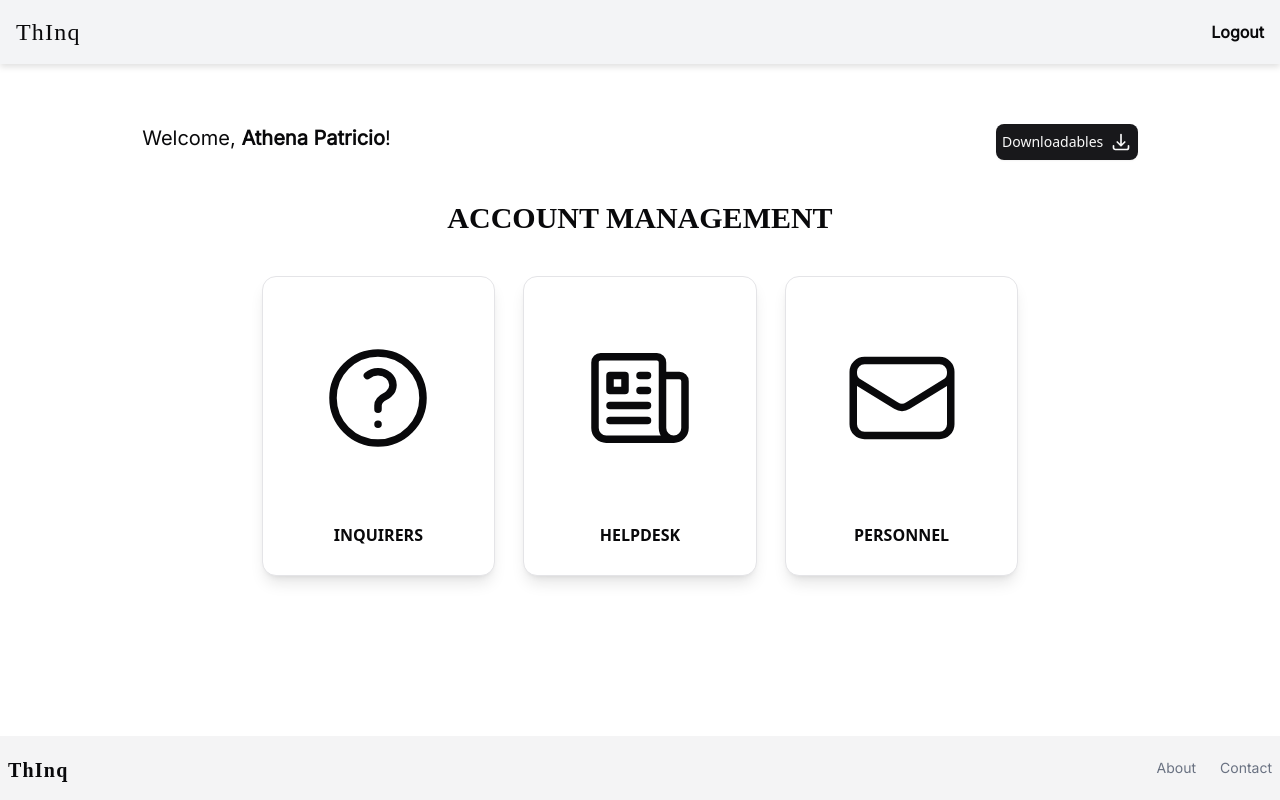
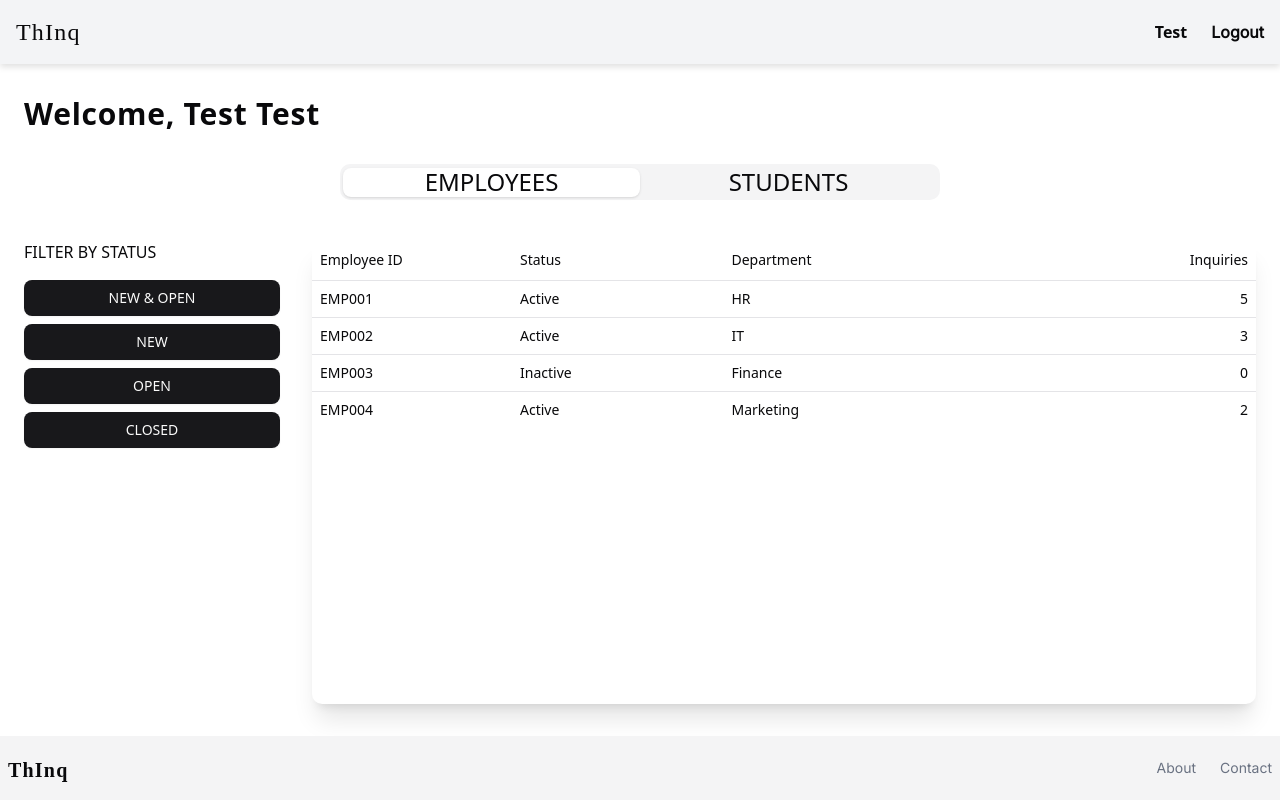
Before and after one commit to arlandev/thinq-revamp, a React (Vite) app: page / in a window 1280 px wide. Built offline with nearby package versions, Linux system fonts and the light colour scheme; a web font is replaced by a local one.

Commit message:
add: Added layout and welcome components

```diff
--- a/src/App.jsx
+++ b/src/App.jsx
@@ -5,6 +5,7 @@ import Login from "./pages/Login";
 import InquirerHome from "./pages/InquirerHome";
 import AdminHome from "./pages/AdminHome";
 import HelpdeskPage from "./pages/HelpdeskPage";
+import PersonnelHomePage from "./pages/PersonnelHomePage";
 
 // components
 import Navbar from "/src/components/common/Navbar";
@@ -15,8 +16,9 @@ const App = () => {
     <>
       {/* <Login></Login> */}
       {/* <InquirerHome></InquirerHome> */}
-      <AdminHome></AdminHome>
-      {/* <HelpdeskPage /> */}
+      {/* <AdminHome></AdminHome> */}
+      <HelpdeskPage />
+      {/* <PersonnelHomePage /> */}
     </>
   );
 };
--- /dev/null
+++ b/src/components/common/PageLayout.jsx
@@ -0,0 +1,16 @@
+import React from "react";
+import Footer from "/src/components/common/Footer";
+
+function PageLayout({ children, navbar }) {
+  return (
+    <div className="flex flex-col min-h-screen">
+      {navbar}
+      <main className="flex-grow container mx-auto px-6 py-8 flex flex-col">
+        {children}
+      </main>
+      <Footer />
+    </div>
+  );
+}
+
+export default PageLayout;
--- /dev/null
+++ b/src/components/common/WelcomeText.jsx
@@ -0,0 +1,9 @@
+function WelcomeText(props) {
+  return (
+    <h2 className="text-3xl font-bold tracking-wide">
+      Welcome, {props.firstName} {props.lastName}
+    </h2>
+  );
+}
+
+export default WelcomeText;
--- a/src/pages/AdminHome.jsx
+++ b/src/pages/AdminHome.jsx
@@ -1,22 +1,20 @@
 import Navbar from "@/components/common/Navbar";
 import Footer from "@/components/common/Footer";
 import { Button } from "@/components/ui/button";
+import WelcomeText from "@/components/common/WelcomeText";
+import PageLayout from "@/components/common/PageLayout";
 
 // shadcn
 import { Card, CardContent, CardTitle } from "@/components/ui/card";
 
 const AdminHome = () => {
   return (
-    <div className="flex flex-col min-h-screen">
-      <Navbar />
-      <main className="flex-grow">
-        <div className="grid grid-cols-9 mt-15">
-          <h1 className="font-sub text-xl col-span-2 col-start-2">
-            Welcome, <span className="font-extrabold">Athena Patricio</span>!
-          </h1>
-          <Button className="col-span-1 col-end-9 content-center">
+    <PageLayout navbar={<Navbar />}>
+      {/* Welcome section with aligned button */}
+      <div className="flex justify-between items-start mb-8">
+        <WelcomeText firstName="Athena" lastName="Patricio" />
+        <Button className="flex items-center gap-2">
           Downloadables
-            <span>
           <svg
             xmlns="http://www.w3.org/2000/svg"
             fill="none"
@@ -31,11 +29,10 @@ const AdminHome = () => {
               d="M3 16.5v2.25A2.25 2.25 0 0 0 5.25 21h13.5A2.25 2.25 0 0 0 21 18.75V16.5M16.5 12 12 16.5m0 0L7.5 12m4.5 4.5V3"
             />
           </svg>
-            </span>
         </Button>
       </div>
 
-        <h1 className="text-3xl font-main font-bold my-10 justify-self-center">
+      <h1 className="text-3xl font-main font-bold my-10 justify-self-center text-center">
         ACCOUNT MANAGEMENT
       </h1>
 
@@ -116,9 +113,7 @@ const AdminHome = () => {
           </Card>
         </div>
       </div>
-      </main>
-      <Footer />
-    </div>
+    </PageLayout>
   );
 };
 
--- a/src/pages/HelpdeskPage.jsx
+++ b/src/pages/HelpdeskPage.jsx
@@ -12,29 +12,21 @@ import {
 import { Button } from "@/components/ui/button";
 
 import React from "react";
-import Navbar from "/src/components/common/Navbar";
-import Footer from "/src/components/common/Footer";
+import Navbar from "@/components/common/Navbar";
+import WelcomeText from "@/components/common/WelcomeText";
+import PageLayout from "@/components/common/PageLayout";
 
 function HelpdeskPage(props) {
   return (
-    <div className="flex flex-col min-h-screen">
-      {/* navbar container */}
-      <div className="w-full">
-        <Navbar link="/test" linkName="Test" />
-      </div>
-      {/* Welcome Row*/}
-      <div className="my-20 p-10 w-full">
-        <div className="container mx-auto">
-          <h2 className="ml-10 items-center tracking-wide text-3xl font-bold">
-            Welcome, firstName lastName
-          </h2>
-        </div>
-      </div>
-      {/* Switch Container */}
+    <PageLayout navbar={<Navbar link="/test" linkName="Test" />}>
+      {/* Welcome Section */}
+      <WelcomeText firstName="Test" lastName="Test" />
+
+      {/* Tabs Container */}
+      <Tabs defaultValue="employees" className="flex-grow flex flex-col">
         <div className="p-8 w-full">
           <div className="container mx-auto flex justify-center items-center">
-          <Tabs defaultValue="employees" className="w-full max-w-[600px]">
-            <TabsList className="w-full">
+            <TabsList className="w-full max-w-[600px]">
               <TabsTrigger value="employees" className="flex-1 text-2xl py-3">
                 EMPLOYEES
               </TabsTrigger>
@@ -42,76 +34,136 @@ function HelpdeskPage(props) {
                 STUDENTS
               </TabsTrigger>
             </TabsList>
-          </Tabs>
           </div>
         </div>
-      {/* Main Content Area */}
-      <div className="flex-grow w-full">
-        <div className="container mx-auto grid grid-cols-20 h-full">
+
+        {/* Employees Tab Content */}
+        <TabsContent value="employees" className="flex-grow flex flex-col mt-0">
+          <div className="flex flex-col md:flex-row gap-8 flex-grow">
             {/* Left Column */}
-          <div className="col-span-3 col-start-2 p-4 rounded-l-xl">
-            <h3 className="text-black text-2xl font-medium mb-4">
-              Filter by Status
-            </h3>
-            <div className="flex flex-col space-y-3">
-              <Button className="w-full py-5 text-base">New & Open</Button>
-              <Button className="w-full py-5 text-base">New</Button>
-              <Button className="w-full py-5 text-base">Open</Button>
-              <Button className="w-full py-5 text-base">Closed</Button>
+            <div className="w-full md:w-64 flex-shrink-0 space-y-8">
+              {/* Status Buttons */}
+              <div className="space-y-4">
+                <div className="font-medium">FILTER BY STATUS</div>
+                <div className="space-y-2">
+                  <Button className="w-full">NEW & OPEN</Button>
+                  <Button className="w-full">NEW</Button>
+                  <Button className="w-full">OPEN</Button>
+                  <Button className="w-full">CLOSED</Button>
                 </div>
               </div>
-          {/* Table Container */}
-          <div className="p-10 col-span-15 rounded-xl">
-            <div className="bg-white rounded shadow-2xl outline-1">
-              <Table>
+            </div>
+
+            {/* Right Column - Employees Table */}
+            <div className="flex-grow flex flex-col">
+              <div className="bg-white rounded-lg shadow-xl flex-grow flex flex-col">
+                <div className="flex flex-col h-full">
+                  <Table className="h-full">
                     <TableHeader>
                       <TableRow>
-                    <TableHead className="w-[200px]">Invoice</TableHead>
+                        <TableHead className="w-[200px]">Employee ID</TableHead>
                         <TableHead>Status</TableHead>
-                    <TableHead>Method</TableHead>
-                    <TableHead className="text-right">Amount</TableHead>
+                        <TableHead>Department</TableHead>
+                        <TableHead className="text-right">Inquiries</TableHead>
                       </TableRow>
                     </TableHeader>
-                <TableBody>
+                    <TableBody className="h-full">
                       <TableRow>
-                    <TableCell className="font-medium">INV001</TableCell>
-                    <TableCell>Paid</TableCell>
-                    <TableCell>Credit Card</TableCell>
-                    <TableCell className="text-right">$250.00</TableCell>
+                        <TableCell className="font-medium">EMP001</TableCell>
+                        <TableCell>Active</TableCell>
+                        <TableCell>HR</TableCell>
+                        <TableCell className="text-right">5</TableCell>
                       </TableRow>
                       <TableRow>
-                    <TableCell className="font-medium">INV001</TableCell>
-                    <TableCell>Paid</TableCell>
-                    <TableCell>Credit Card</TableCell>
-                    <TableCell className="text-right">$250.00</TableCell>
+                        <TableCell className="font-medium">EMP002</TableCell>
+                        <TableCell>Active</TableCell>
+                        <TableCell>IT</TableCell>
+                        <TableCell className="text-right">3</TableCell>
                       </TableRow>
                       <TableRow>
-                    <TableCell className="font-medium">INV001</TableCell>
-                    <TableCell>Paid</TableCell>
-                    <TableCell>Credit Card</TableCell>
-                    <TableCell className="text-right">$250.00</TableCell>
+                        <TableCell className="font-medium">EMP003</TableCell>
+                        <TableCell>Inactive</TableCell>
+                        <TableCell>Finance</TableCell>
+                        <TableCell className="text-right">0</TableCell>
                       </TableRow>
-                  <TableRow>
-                    <TableCell className="font-medium">INV001</TableCell>
-                    <TableCell>Paid</TableCell>
-                    <TableCell>Credit Card</TableCell>
-                    <TableCell className="text-right">$250.00</TableCell>
+                      <TableRow className="h-full">
+                        <TableCell className="font-medium">EMP004</TableCell>
+                        <TableCell>Active</TableCell>
+                        <TableCell>Marketing</TableCell>
+                        <TableCell className="text-right">2</TableCell>
                       </TableRow>
                     </TableBody>
                   </Table>
                 </div>
               </div>
-          {/* Right Column */}
-          <div className="invisible col-span-3 bg-blue-500 p-4">
-            <h3 className="text-white font-medium mb-4">Additional Space</h3>
-            <div className="h-32 bg-blue-400 rounded flex items-center justify-center text-white">
-              Available area
+            </div>
+          </div>
+        </TabsContent>
+
+        {/* Students Tab Content */}
+        <TabsContent value="students" className="flex-grow flex flex-col mt-0">
+          <div className="flex flex-col md:flex-row gap-8 flex-grow">
+            {/* Left Column */}
+            <div className="w-full md:w-64 flex-shrink-0 space-y-8">
+              {/* Status Buttons */}
+              <div className="space-y-4">
+                <div className="font-medium">FILTER BY STATUS</div>
+                <div className="space-y-2">
+                  <Button className="w-full">NEW & OPEN</Button>
+                  <Button className="w-full">NEW</Button>
+                  <Button className="w-full">OPEN</Button>
+                  <Button className="w-full">CLOSED</Button>
+                </div>
+              </div>
+            </div>
+
+            {/* Right Column - Students Table */}
+            <div className="flex-grow flex flex-col">
+              <div className="bg-white rounded-lg shadow-xl flex-grow flex flex-col">
+                <div className="flex flex-col h-full">
+                  <Table className="h-full">
+                    <TableHeader>
+                      <TableRow>
+                        <TableHead className="w-[200px]">Student ID</TableHead>
+                        <TableHead>Status</TableHead>
+                        <TableHead>Program</TableHead>
+                        <TableHead className="text-right">Inquiries</TableHead>
+                      </TableRow>
+                    </TableHeader>
+                    <TableBody className="h-full">
+                      <TableRow>
+                        <TableCell className="font-medium">STU001</TableCell>
+                        <TableCell>Enrolled</TableCell>
+                        <TableCell>Computer Science</TableCell>
+                        <TableCell className="text-right">2</TableCell>
+                      </TableRow>
+                      <TableRow>
+                        <TableCell className="font-medium">STU002</TableCell>
+                        <TableCell>Enrolled</TableCell>
+                        <TableCell>Business</TableCell>
+                        <TableCell className="text-right">1</TableCell>
+                      </TableRow>
+                      <TableRow>
+                        <TableCell className="font-medium">STU003</TableCell>
+                        <TableCell>On Leave</TableCell>
+                        <TableCell>Engineering</TableCell>
+                        <TableCell className="text-right">3</TableCell>
+                      </TableRow>
+                      <TableRow className="h-full">
+                        <TableCell className="font-medium">STU004</TableCell>
+                        <TableCell>Enrolled</TableCell>
+                        <TableCell>Education</TableCell>
+                        <TableCell className="text-right">0</TableCell>
+                      </TableRow>
+                    </TableBody>
+                  </Table>
                 </div>
               </div>
             </div>
           </div>
-      <Footer />
-    </div>
+        </TabsContent>
+      </Tabs>
+    </PageLayout>
   );
 }
 
--- a/src/pages/InquirerHome.jsx
+++ b/src/pages/InquirerHome.jsx
@@ -1,20 +1,14 @@
 import Navbar from "@/components/common/Navbar";
-import Footer from "@/components/common/Footer";
+import PageLayout from "@/components/common/PageLayout";
+import WelcomeText from "@/components/common/WelcomeText";
 
 // shadcn
 import { Card, CardContent, CardTitle } from "@/components/ui/card";
 
 const InquirerHome = () => {
   return (
-    <div className="flex flex-col min-h-screen">
-      <Navbar />
-
-      <main className="flex-grow">
-        <div className="grid grid-cols-9 mt-15">
-          <h1 className="font-sub text-2xl col-span-2 col-start-2">
-            Welcome, <span className="font-extrabold">Athena Patricio</span>!
-          </h1>
-        </div>
+    <PageLayout navbar={<Navbar link="/inbox" linkName="Inbox" />}>
+      <WelcomeText firstName="Athena" lastName="Patricio"></WelcomeText>
 
       <div className="grid grid-cols-5 gap-7 h-[60vh] content-center">
         <div className="col-span-1 col-start-2 justify-self-center w-full">
@@ -93,10 +87,7 @@ const InquirerHome = () => {
           </Card>
         </div>
       </div>
-      </main>
-
-      <Footer />
-    </div>
+    </PageLayout>
   );
 };
 
--- /dev/null
+++ b/src/pages/PersonnelHomePage.jsx
@@ -0,0 +1,112 @@
+import Navbar from "@/components/common/Navbar";
+import Footer from "@/components/common/Footer";
+import WelcomeText from "@/components/common/WelcomeText";
+import PageLayout from "@/components/common/PageLayout";
+import {
+  Table,
+  TableBody,
+  TableCell,
+  TableHead,
+  TableHeader,
+  TableRow,
+} from "@/components/ui/table";
+
+import { Button } from "@/components/ui/button";
+
+function PersonnelHomePage() {
+  return (
+    <PageLayout navbar={<Navbar link="/inbox" linkName="Inbox" />}>
+      {/* Welcome Section */}
+      <WelcomeText firstName="Test" lastName="Test" />
+
+      {/* Respondent Desk Title */}
+      <div className="text-center text-3xl font-bold mb-10">
+        RESPONDENT DESK
+      </div>
+
+      {/* Main Content Area */}
+      <div className="flex flex-col md:flex-row gap-8 flex-grow">
+        {/* Left Column */}
+        <div className="w-full md:w-64 flex-shrink-0 space-y-8">
+          {/* Pending Count Box */}
+          <div className="bg-black rounded-xl py-6 text-center">
+            <div className="text-white">
+              <div className="font-black text-5xl mb-2">3</div>
+              <div className="font-bold">Pending</div>
+            </div>
+          </div>
+
+          {/* Status Buttons */}
+          <div className="space-y-4">
+            <div className="font-medium">FILTER BY STATUS</div>
+            <div className="space-y-2">
+              <Button className="w-full">ALL</Button>
+              <Button className="w-full">NEW</Button>
+              <Button className="w-full">OPEN</Button>
+              <Button className="w-full">CLOSED</Button>
+            </div>
+          </div>
+        </div>
+
+        {/* Right Column - Table */}
+        <div className="flex-grow flex flex-col">
+          <div className="bg-white rounded-lg shadow-xl flex-grow flex flex-col">
+            <div className="flex flex-col h-full">
+              <Table className="h-full">
+                <TableHeader>
+                  <TableRow>
+                    <TableHead className="w-[200px]">Invoice</TableHead>
+                    <TableHead>Status</TableHead>
+                    <TableHead>Method</TableHead>
+                    <TableHead>Resolution</TableHead>
+                    <TableHead className="text-right">Amount</TableHead>
+                  </TableRow>
+                </TableHeader>
+                <TableBody className="h-full">
+                  <TableRow>
+                    <TableCell className="font-medium">INV001</TableCell>
+                    <TableCell>Paid</TableCell>
+                    <TableCell>Credit Card</TableCell>
+                    <TableCell>Credit Card</TableCell>
+                    <TableCell className="text-right">
+                      <Button className="font-bold">{"..."}</Button>
+                    </TableCell>
+                  </TableRow>
+                  <TableRow>
+                    <TableCell className="font-medium">INV001</TableCell>
+                    <TableCell>Paid</TableCell>
+                    <TableCell>Credit Card</TableCell>
+                    <TableCell>Credit Card</TableCell>
+                    <TableCell className="text-right">
+                      <Button className="font-bold">{"..."}</Button>
+                    </TableCell>
+                  </TableRow>
+                  <TableRow>
+                    <TableCell className="font-medium">INV001</TableCell>
+                    <TableCell>Paid</TableCell>
+                    <TableCell>Credit Card</TableCell>
+                    <TableCell>Credit Card</TableCell>
+                    <TableCell className="text-right">
+                      <Button className="font-bold">{"..."}</Button>
+                    </TableCell>
+                  </TableRow>
+                  <TableRow className="h-full">
+                    <TableCell className="font-medium">INV001</TableCell>
+                    <TableCell>Paid</TableCell>
+                    <TableCell>Credit Card</TableCell>
+                    <TableCell>Credit Card</TableCell>
+                    <TableCell className="text-right">
+                      <Button className="font-bold">{"..."}</Button>
+                    </TableCell>
+                  </TableRow>
+                </TableBody>
+              </Table>
+            </div>
+          </div>
+        </div>
+      </div>
+    </PageLayout>
+  );
+}
+
+export default PersonnelHomePage;
```
Lines whose indentation alone changed are shown as unchanged.
